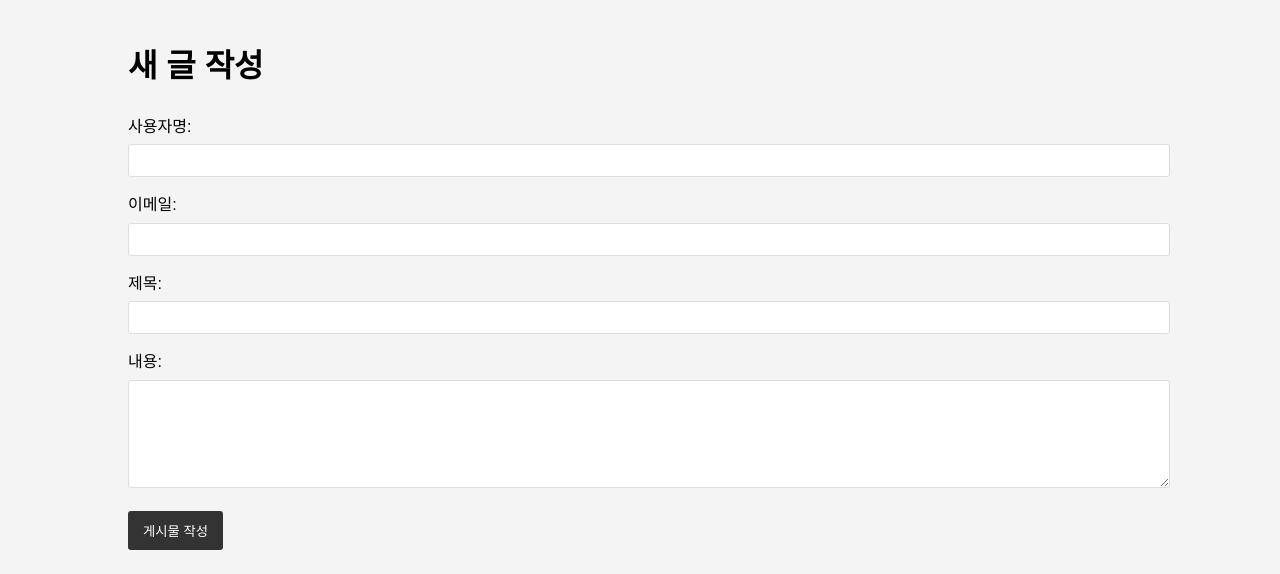
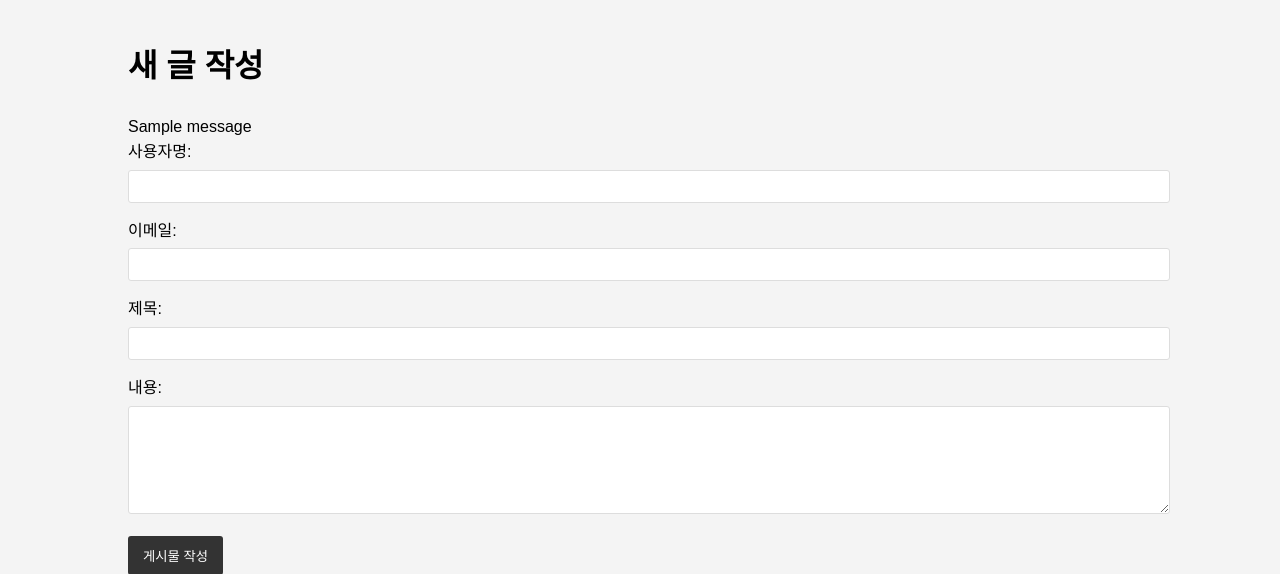
Before and after one commit to bigdataseek/first_web_app, a Flask app: page /post/new in a window 1280 px wide. Shown: the part 86-660 px from the top of the page. Run offline with Flask 3, Linux system fonts and the light colour scheme; tables that the repository leaves empty hold one stand-in row (values such as "Sample post"); one stand-in notice (Sample message) is shown; some libraries are stand-ins or nearby versions.

Commit message:
changed app.py

```diff
--- a/app.py
+++ b/app.py
@@ -1,9 +1,11 @@
-from flask import Flask, render_template, request, redirect, url_for
+from flask import Flask, render_template, request, redirect, url_for, flash
 from flask_sqlalchemy import SQLAlchemy
 from datetime import datetime
 import psycopg2
 from dotenv import load_dotenv
 import os
+from sqlalchemy.exc import IntegrityError
+
 
 # .env 파일 로드
 load_dotenv()
@@ -13,7 +15,7 @@ database_url = os.getenv("DATABASE_URI")
 
 # Flask 애플리케이션 생성
 app = Flask(__name__)
-
+app.config["SECRET_KEY"] = "your_secret_key"  # 임의의 긴 문자열로 설정
 
 # 데이터베이스 설정
 app.config["SQLALCHEMY_DATABASE_URI"] = database_url
@@ -75,7 +77,8 @@ def new_post():
                 db.session.commit()
             except IntegrityError:
                 db.session.rollback()
-                return "이미 존재하는 이메일입니다.", 400
+                flash("이미 존재하는 이메일입니다.", "error")  # 플래시 메시지 설정
+                return redirect(url_for("new_post"))  # 다시 글 작성 페이지로 리다이렉트
 
         post = Post(
             title=request.form["title"], content=request.form["content"], author=user
@@ -93,5 +96,6 @@ if __name__ == "__main__":  # 개발 버전
         db.create_all()  # 데이터베이스 테이블 생성
     app.run(debug=True, port=8000)
 else:  # 배포 버전(gunicorn 실행시 __name__은 app이다. 도커 실행시입니다.)
-    with app.app_context():
-        db.create_all()  # 데이터베이스 테이블 생성
+    # with app.app_context():
+    #     db.create_all()  # 데이터베이스 테이블 생성
+    pass
--- a/templates/create_post.html
+++ b/templates/create_post.html
@@ -5,7 +5,15 @@
 
 {% block content %}
     <h1>새 글 작성</h1>
-
+    {% with messages = get_flashed_messages(with_categories=true) %}
+        {% if messages %}
+            {% for category, message in messages %}
+                <div class="alert alert-{{ category }}">
+                    {{ message }}
+                </div>
+            {% endfor %}
+        {% endif %}
+    {% endwith %}
     <form method="POST">
         <div class="form-group">
             <label for="username">사용자명:</label>
```
